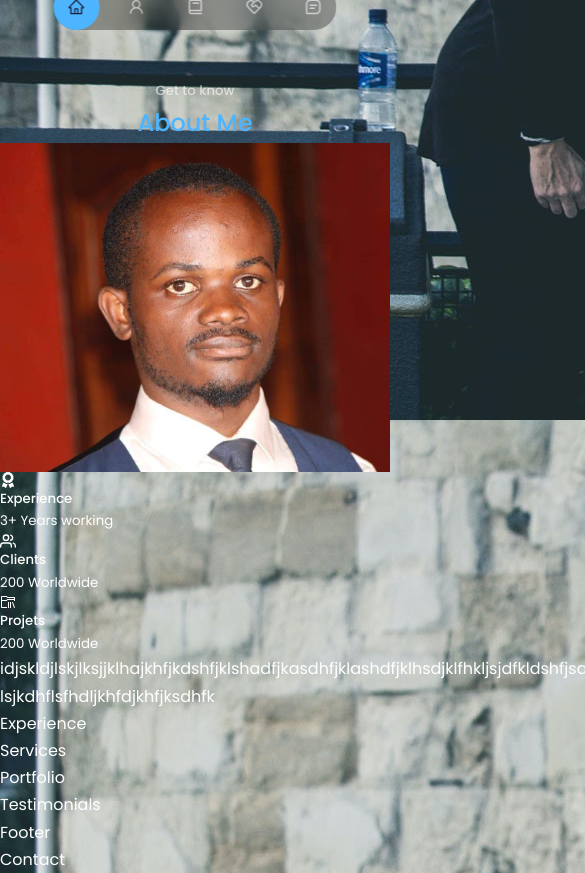
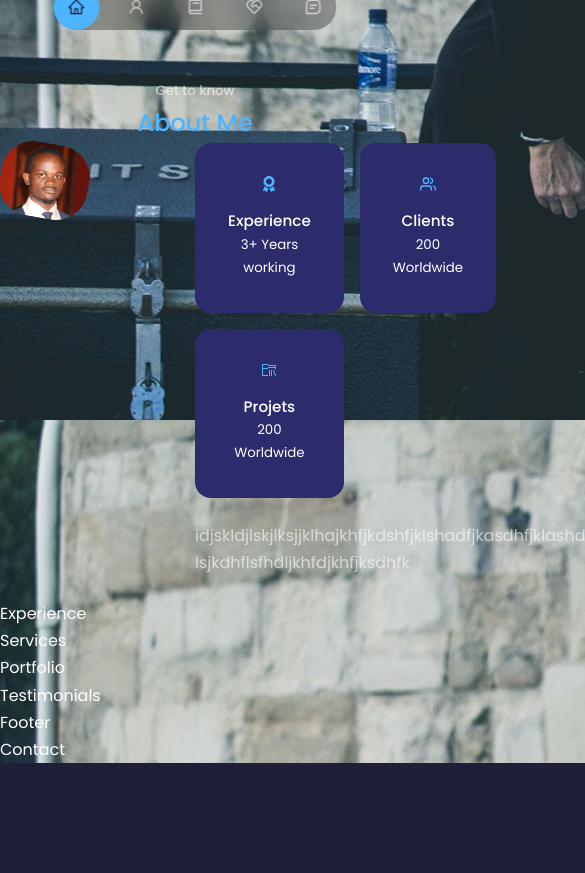
Before and after one commit to DoddyMatabaro/react-cv1, a React (Create React App) app: page / in a window 390 px wide. Shown: the part 860-1733 px from the top of the page, 585 px wide, since content can reach past the window. After the commit the page ends 1623 px from the top, so only its background shows below. Built offline with nearby package versions, Linux system fonts and the light colour scheme.

Commit message:
style: about styles

```diff
--- a/src/components/about/about.css
+++ b/src/components/about/about.css
@@ -0,0 +1,109 @@
+.about__container{
+    display: grid;
+    grid-template-columns: 35% 50%;
+    gap: 15%;
+}
+
+.about_me{
+    width: 100%;
+    aspect-ratio: 1/1;
+    border-radius: 2rem;
+    background: linear-gradient(
+        45deg,
+        transparent,
+        var(--color-primary),
+        transparent
+    );
+    display:grid;
+    place-items: center;
+
+}
+
+.about__me-img{
+    border-radius: 2rem;
+    overflow: hidden;
+    transform: rotate(10deg);
+    transition: var(--transition);
+}
+
+.about__me-img:hover{
+    transform: rotate(0);
+}
+
+.about__cards{
+    display:grid;
+    grid-template-columns:repeat(3, 1fr);
+    gap: 1.5rem;
+}
+
+.about__card{
+    background: var(--color-bg-variant);
+    border: 1px solid transparent;
+    border-radius: 1rem;
+    text-align: center;
+    transition: var(--transition);
+    padding: 2rem;
+    text-align: center;
+    transition: var(--transition);
+}
+
+.about__card:hover{
+    background: transparent;
+    border-color: var(--color-bg-variant);
+    cursor: default;
+}
+
+.about__icon{
+    color: var(--color-primary);
+    font-size: 1,4rem;
+    margin-bottom: 1rem;
+}
+
+.about__card h5{
+    font-size: 0.95rem;
+}
+
+.about__car small{
+    font-size: 0.7rem;
+    color:var(--color-light);
+
+}
+
+.about__content p{
+    margin: 2rem 0 2.6rem;
+    color:var(--color-light);
+}
+
+/* =================== Medium device =============== */
+
+/* @media screen and  (max-width: 1024px){
+  .about__container{
+    grid-template-columns:1fr;
+    gap:0;
+  }
+  .about__me{
+    width: 50%;
+    margin: 2rem auto 4rem;
+  }
+} */
+
+
+/* ========================= small device ============= */
+
+@media screen and (max-width: 600px) {
+    .about__me{
+        width: 65%;
+        margin: 0 auto 3 rem;
+    }
+    .about__content{
+        text-align: center;
+    }
+
+    .about__cards{
+        grid-template-columns: 1fr 1fr;
+        gap: 1rem;
+    }
+    .about__content p{
+        margin: 1.5rem 0;
+    }
+}
```
